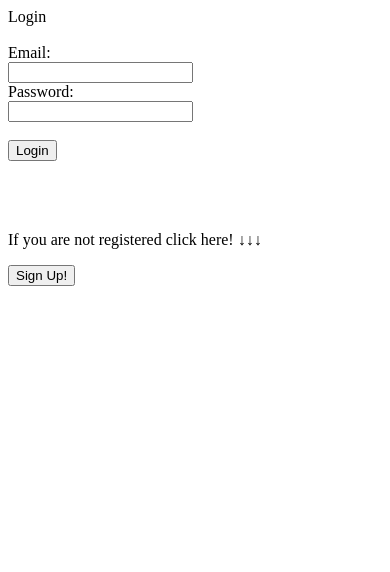
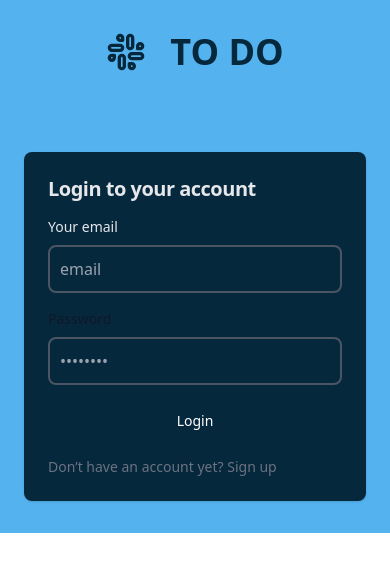
Before and after one commit to rodrisaiz/Sprint-3.-Developer, a PHP site: page / in a window 390 px wide. Shown: the top 572 px of the page. Run offline with PHP 8.4, Linux system fonts and the light colour scheme; some libraries are stand-ins or nearby versions.

Commit message:
View of login

```diff
--- a/Developers Team/app/views/scripts/user/index.phtml
+++ b/Developers Team/app/views/scripts/user/index.phtml
@@ -5,34 +5,47 @@
   <meta http-equiv="X-UA-Compatible" content="IE=edge">
   <meta name="viewport" content="width=device-width, initial-scale=1.0">
   <title>Login</title>
+  <script src="https://cdn.tailwindcss.com"></script>
 </head>
 <body>
 
-
-<form action="/web/login" method="post">
-
-  <label for="Login">Login</label><br><br>
-
-  <label for="email">Email:</label><br>
+<section class="bg-[#54b3ee]">
+  <div class="flex flex-col items-center justify-center px-6 py-8 mx-auto md:h-screen lg:py-0">
+      <a href="#" class="flex items-center mb-20 text-4xl font-semibold text-[#06283D]">
+          <div class="flex space-x-4 mr-6 ">
+          <svg class="h-10 w-10 text-[#06283D]"  viewBox="0 0 24 24"  fill="none"  stroke="currentColor"  stroke-width="2"  stroke-linecap="round"  stroke-linejoin="round">  <path d="M14.5 10c-.83 0-1.5-.67-1.5-1.5v-5c0-.83.67-1.5 1.5-1.5s1.5.67 1.5 1.5v5c0 .83-.67 1.5-1.5 1.5z" />  <path d="M20.5 10H19V8.5c0-.83.67-1.5 1.5-1.5s1.5.67 1.5 1.5-.67 1.5-1.5 1.5z" />  <path d="M9.5 14c.83 0 1.5.67 1.5 1.5v5c0 .83-.67 1.5-1.5 1.5S8 21.33 8 20.5v-5c0-.83.67-1.5 1.5-1.5z" />  <path d="M3.5 14H5v1.5c0 .83-.67 1.5-1.5 1.5S2 16.33 2 15.5 2.67 14 3.5 14z" />  <path d="M14 14.5c0-.83.67-1.5 1.5-1.5h5c.83 0 1.5.67 1.5 1.5s-.67 1.5-1.5 1.5h-5c-.83 0-1.5-.67-1.5-1.5z" />  <path d="M15.5 19H14v1.5c0 .83.67 1.5 1.5 1.5s1.5-.67 1.5-1.5-.67-1.5-1.5-1.5z" />  <path d="M10 9.5C10 8.67 9.33 8 8.5 8h-5C2.67 8 2 8.67 2 9.5S2.67 11 3.5 11h5c.83 0 1.5-.67 1.5-1.5z" />  <path d="M8.5 5H10V3.5C10 2.67 9.33 2 8.5 2S7 2.67 7 3.5 7.67 5 8.5 5z" /></svg>
+          </div>
+          TO DO
+      </a>
+      <div class="w-full rounded-lg shadow  md:mt-0 sm:max-w-md xl:p-0 bg-[#06283D] border-gray-700">
+          <div class="p-6 space-y-4 md:space-y-6 sm:p-8">
+              <h1 class="text-xl font-bold leading-tight tracking-tight text-gray-200 md:text-2xl ">
+                  Login to your account
+              </h1>
+              <form class="space-y-4 md:space-y-6" action="/web/login" method="post">
+                  <div>
+                    <label for="email" class="block mb-2 text-sm font-medium text-gray-200">Your email</label>
 
                       <?php
 
                       if(isset($_GET['email'])){
                         $email = $_GET['email'];
 
-    echo '<input type="text" id="email" name="email" value="'.$email.'"><br>';
+                        echo '<input type="email" name="email" id="email" value="'.$email.'" class="bg-blue border-2 border-gray-100  sm:text-sm rounded-lg focus:ring-primary-600 focus:border-primary-600 block w-full p-2.5 bg-[#06283D] border-gray-600 placeholder-gray-400 text-white focus:ring-blue-500 focus:border-blue-500" required="" placeholder=".$email.">';
 
                       }else{
 
-    echo '<input type="text" id="email" name="email" value=""><br>';
+                        echo '<input type="email" name="email" id="email" class="bg-blue border-2 border-gray-100  sm:text-sm rounded-lg focus:ring-primary-600 focus:border-primary-600 block w-full p-2.5 bg-[#06283D] border-gray-600 placeholder-gray-400 text-white focus:ring-blue-500 focus:border-blue-500" required="" placeholder="email">';
+
                       }
 
                       ?>
 
-  <label for="password">Password:</label><br>
-  <input type="text" id="pwd" name="pwd" value=""><br><br>
-
-  <button type="submit" name="submit">Login</button>
+                  </div>
+                  <div>
+                      <label for="pwd" class="block mb-2 text-sm font-medium text-gray-900 dark:text-white">Password</label>
+                      <input type="pwd" name="pwd" id="pwd" placeholder="••••••••" class="bg-blue border-2 border-gray-100  sm:text-sm rounded-lg focus:ring-primary-600 focus:border-primary-600 block w-full p-2.5 bg-[#06283D] border-gray-600 placeholder-gray-400 text-white focus:ring-blue-500 focus:border-blue-500" required="" placeholder="password">
+                  </div>
 
                   <?php
 
@@ -46,32 +59,27 @@
 
                         if($errorCheck == "notExistingEmail"){
 
-          echo "<p> The email do not its registered. Please sign up!</p>";
+                          echo  '<label for="pwd" class="block mb-2 text-sm font-medium text-gray-900 dark:text-white">The email it is not registered. Please sign up!</label>';
 
                         }elseif($errorCheck == "autentication"){
 
-          echo "<p> Wrong password. Please try again! </p>";
+                          echo  '<label for="pwd" class="block mb-2 text-sm font-medium text-gray-900 dark:text-white">Wrong password. Please try again!</label>';
 
                         }
                     }
 
                   ?>
+
+                  <button type="submit"  name="submit" class="w-full text-white bg-primary-600 hover:bg-primary-700 focus:ring-4 focus:outline-none focus:ring-primary-300 font-medium rounded-lg text-sm px-5 py-2.5 text-center">Login</button>
+                  <p class="text-sm font-light text-gray-500 dark:text-gray-400">
+                      Don’t have an account yet? <a href="/web/register" class="font-medium text-primary-500 hover:underline">Sign up</a>
+                  </p>
               </form>
+          </div>
+      </div>
 
-
-<form action="/web/register">
-
-  <br>
-  <br>
-  <br>
-
-<p> If you are not registered click here! ↓↓↓</p>
-<button type="submit" name="submit">Sign Up!</button>
-
-
-</form>
-
-
+  </div>
+</section>
 
 </body>
 </html>
```
Also changed, not shown: Developers Team/app/views/scripts/user/index copy.phtml (added, +77 -0 lines), Developers Team/app/views/scripts/user/register copy.phtml (added, +116 -0 lines). Lines whose indentation alone changed are shown as unchanged.
